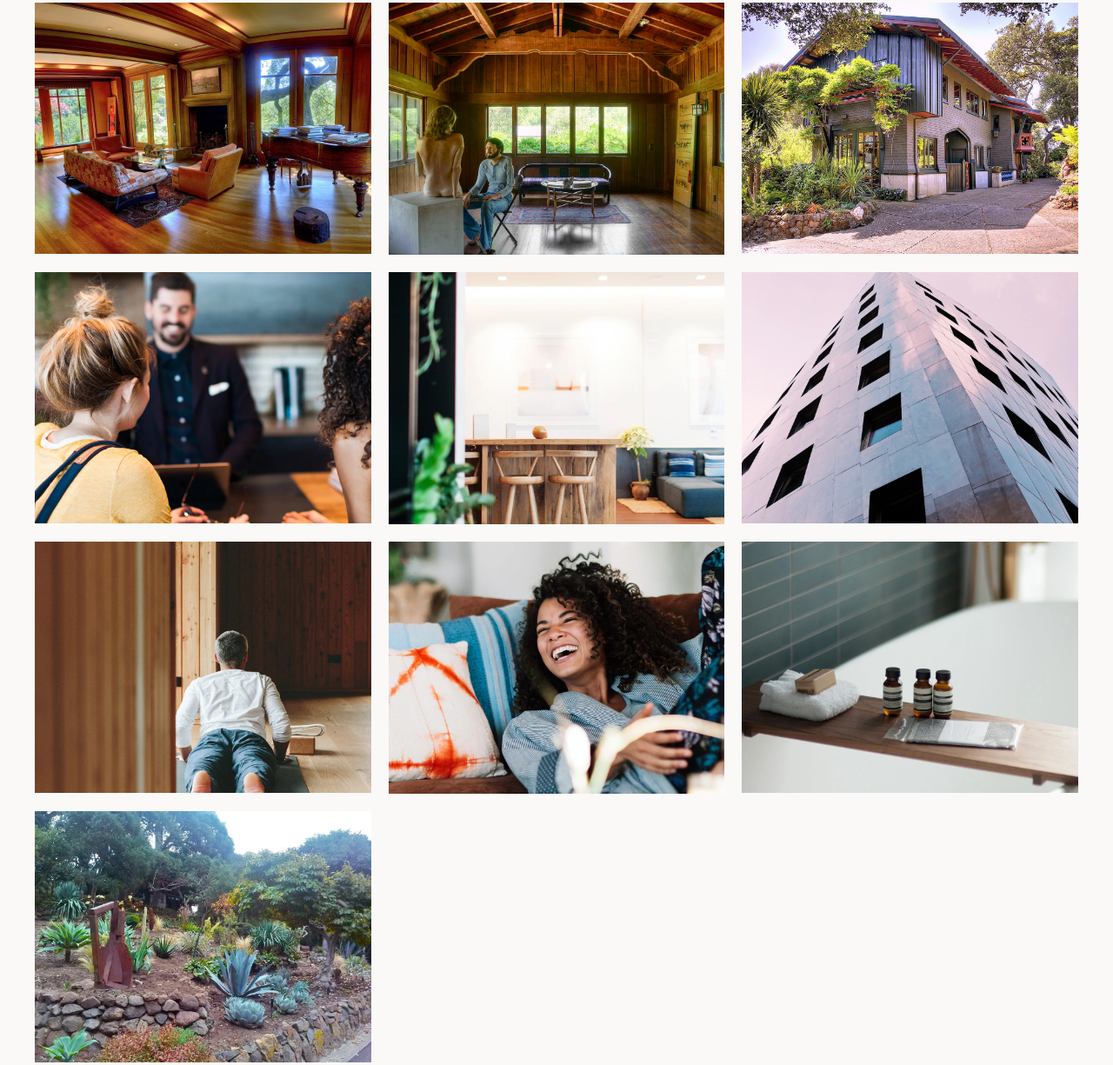
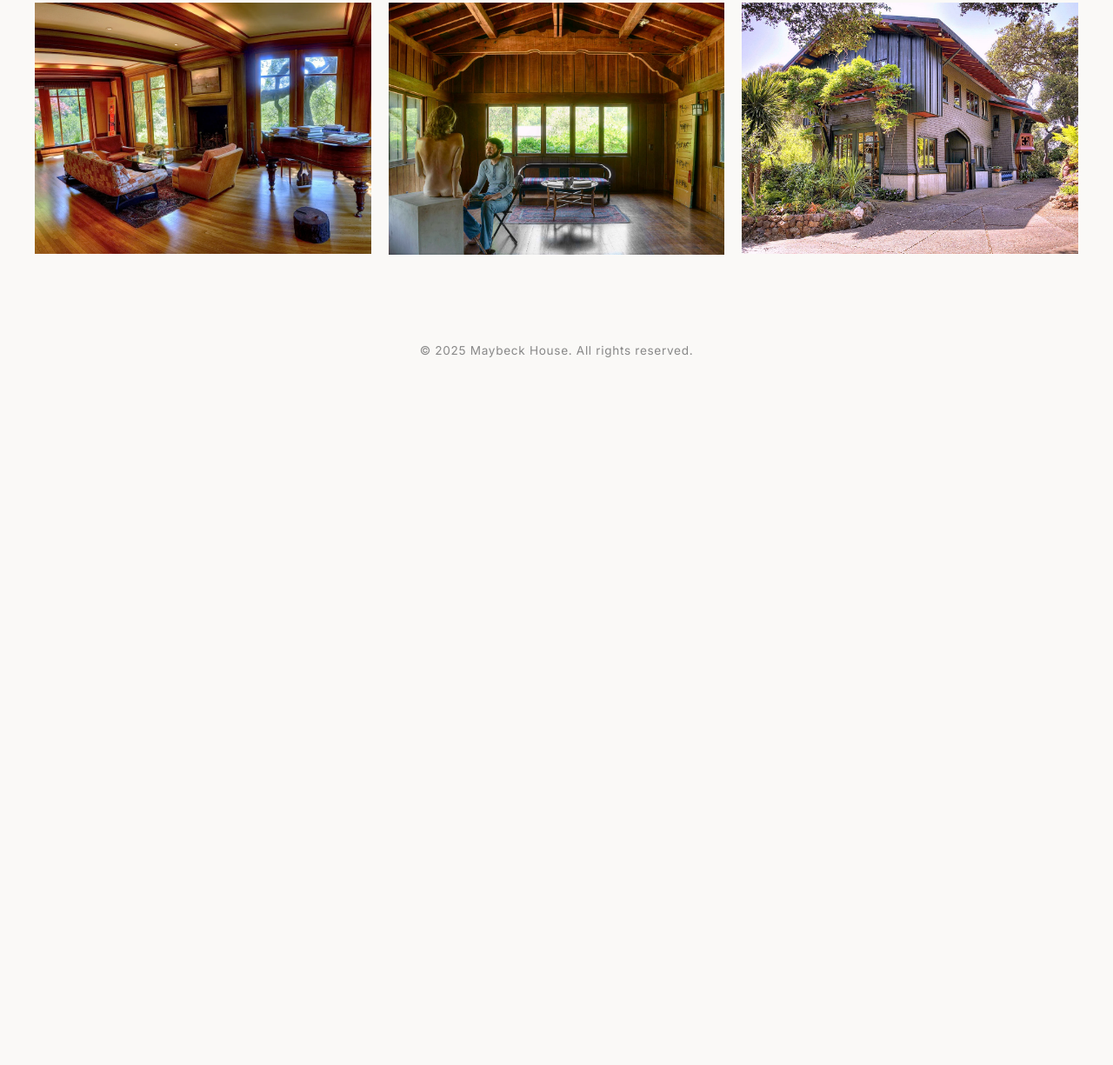
Before and after one commit to gmb9000/maybeckhouse, a plain HTML site: page index.html in a window 1280 px wide. Shown: the part 1923-3148 px from the top of the page at 87% size. After the commit the page ends 2397 px from the top, so only its background shows below. Drawn offline with nearby package versions, Linux system fonts and the light colour scheme.

Commit message:
Remove stock images, keep only real Maybeck House photos

```diff
--- a/index.html
+++ b/index.html
@@ -195,13 +195,6 @@
         <div class="gallery-item"><img src="images/maybeck_event_venue_exhibition_room4.jpg" alt="Exhibition Room 4"></div>
         <div class="gallery-item"><img src="images/maybeck_event_venue_art_room.jpg" alt="Art Room"></div>
         <div class="gallery-item"><img src="images/maybeck_event_venue_exterior1.jpg" alt="Exterior View"></div>
-        <div class="gallery-item"><img src="images/gallery-2.jpg" alt="Gallery"></div>
-        <div class="gallery-item"><img src="images/about.jpg" alt="About"></div>
-        <div class="gallery-item"><img src="images/neighborhood.jpg" alt="Neighborhood"></div>
-        <div class="gallery-item"><img src="images/events.jpg" alt="Events"></div>
-        <div class="gallery-item"><img src="images/press.jpg" alt="Press"></div>
-        <div class="gallery-item"><img src="images/amenities-2.jpg" alt="Amenities"></div>
-        <div class="gallery-item"><img src="images/image-asset.jpeg" alt="Image Asset"></div>
     </main>
 
     <footer>
```
Also changed, not shown: images/about.jpg (deleted), images/amenities-2.jpg (deleted), images/events.jpg (deleted), images/gallery-2.jpg (deleted), images/image-asset.jpeg (deleted), images/neighborhood.jpg (deleted), images/press.jpg (deleted).
